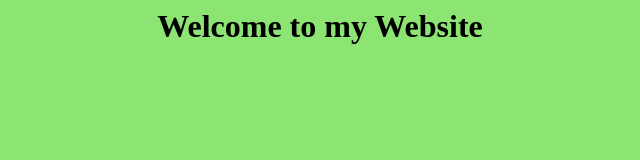
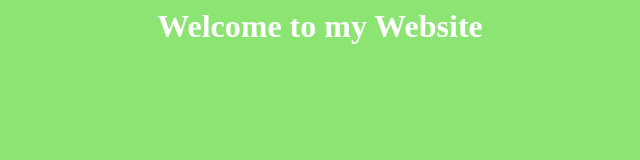
Before and after one commit to parinitangadi/Parinit, a plain HTML site: page index.html in a window 1280 px wide. Shown: the whole page, without its empty margins (320-960 px from the left). Drawn offline with Linux system fonts and the light colour scheme.

Commit message:
Update index.html

```diff
--- a/index.html
+++ b/index.html
@@ -11,7 +11,7 @@
     <style>
       body {
         background-color :8CE472;
-        color:#ff;
+        color:#ffff;
         text-align:center;
       }
   </style>
```
